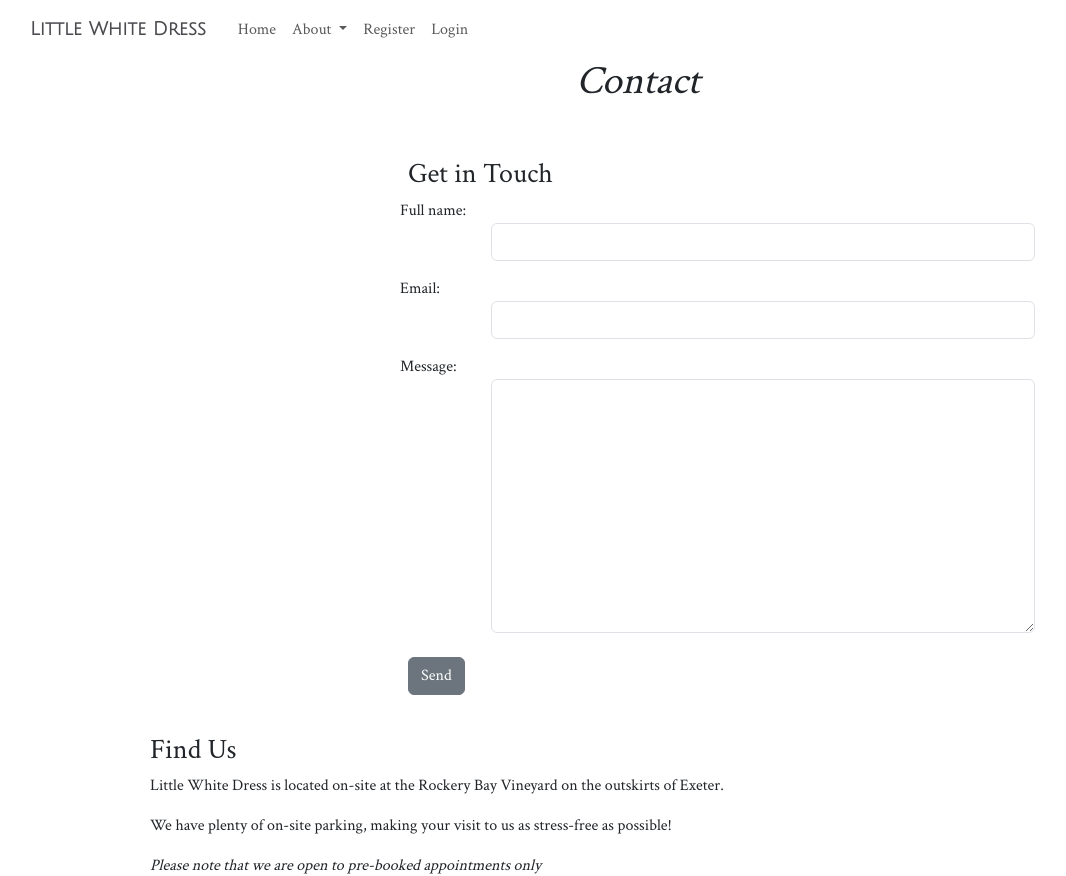
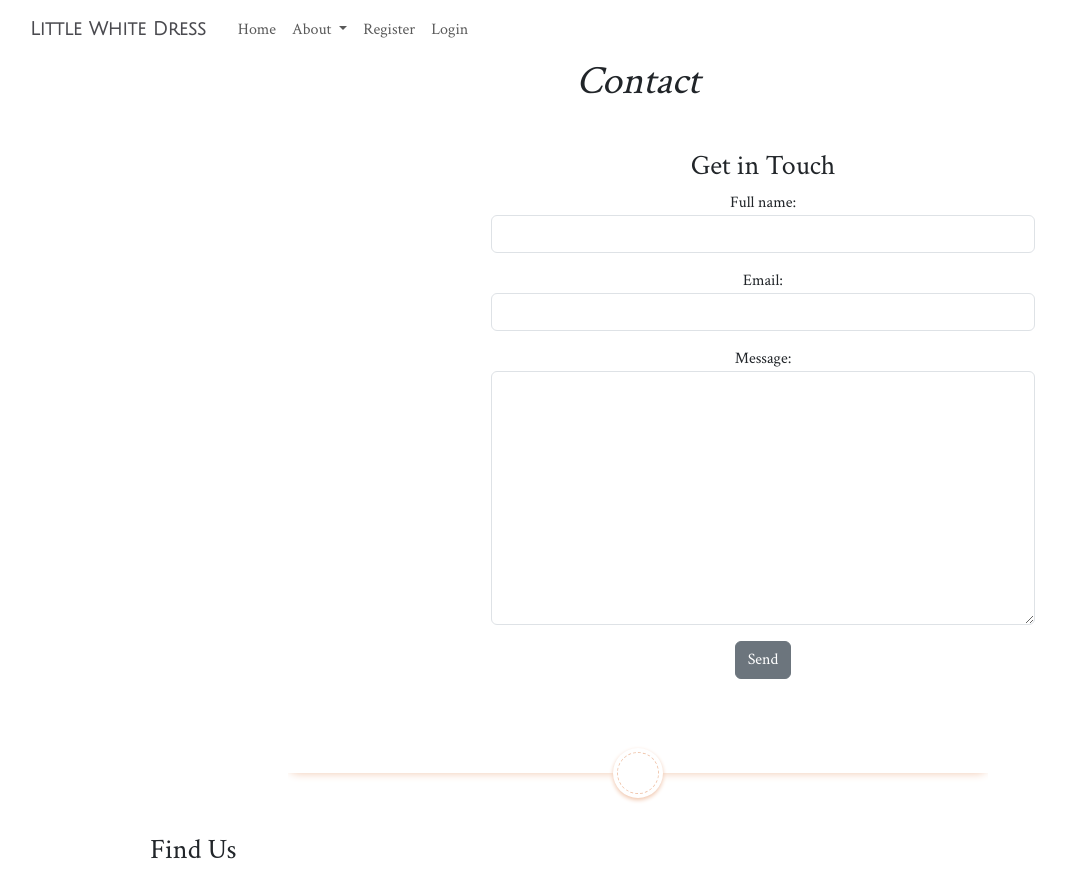
Before and after one commit to llewellynksj/little-white-dress, a Django app: page /contact/contact_details/ in a window 1280 px wide. Shown: the top 876 px of the page, without its empty margins (2-1068 px from the left). Run offline with Django 3.2, Linux system fonts and the light colour scheme; data that the repository does not hold is empty; some libraries are stand-ins or nearby versions.

Commit message:
Amend styles on contact page

```diff
--- a/contact/templates/contact_details.html
+++ b/contact/templates/contact_details.html
@@ -9,7 +9,7 @@
 
             <!-- Address -->
             <div class="col-12 col-md-3">
-                <div class="contact-information form-box">
+                <div class="contact-information form-box text-center">
                     {% for item in details_list %}
                         <h3>Address</h3>
                         <p>
@@ -27,28 +27,24 @@
                 </div>
             </div>
 
+            <!-- Page Divider -->
+            <div class="divider" id="form-divider"><div class="divider-inner"></div><span><i class="fa-thin fa-circle-heart"></i></span></div>
+
             <!-- Form -->
-            <div class="col-12 col-md-9">
+            <div class="col-12 col-md-9 text-center">
                 <h3 class="form-box">Get in Touch</h3>
                 <form action="{% url 'contact_details' %}" method="POST">
                     {% csrf_token %}
                     {{ form.as_p }}
-                    <!-- <div class="form-group">
-                        <input type="text" class="form-control form-box" name="fullName" placeholder="Enter your full name">
-                    </div>
-                    <div class="form-group">
-                        <input type="email" class="form-control form-box" name="emailAddress" aria-describedby="emailHelp" placeholder="Enter email">
-                        <small id="emailHelp" class="form-text text-muted form-text"><em>We'll never share your email with anyone else.</em></small>
-                    </div>
-                    <div class="form-group form-box">
-                        <textarea name="message" name="message" cols="80" rows="10" placeholder="Enter your message"></textarea>
-                    </div> -->
                     <input type="submit" class="btn btn-secondary form-box" value="Send">
                 </form>
             </div>
         </div>
+    </div>
+    <br>
 
-    </div>
+    <!-- Page Divider -->
+    <div class="divider"><div class="divider-inner"></div><span><i class="fa-thin fa-circle-heart"></i></span></div>
 
     <!-- Find us section -->
     <div class="row location-section">
--- a/static/css/style.css
+++ b/static/css/style.css
@@ -355,8 +355,8 @@ https://codepen.io/isabelc/pen/MmrJgx */
 }
 
 .form-box {
-    margin: 8px;
-    max-width: 600px;
+    /* margin: 8px; */
+    /* max-width: 600px; */
 }
 
 .form-text {
@@ -432,7 +432,11 @@ footer {
 
 @media (min-width: 768px) {
     .contact-information {
-        padding-top: 20px;
+        padding-top: 30px;
+    }
+
+    #form-divider {
+        display: none;
     }
 }
 
```
